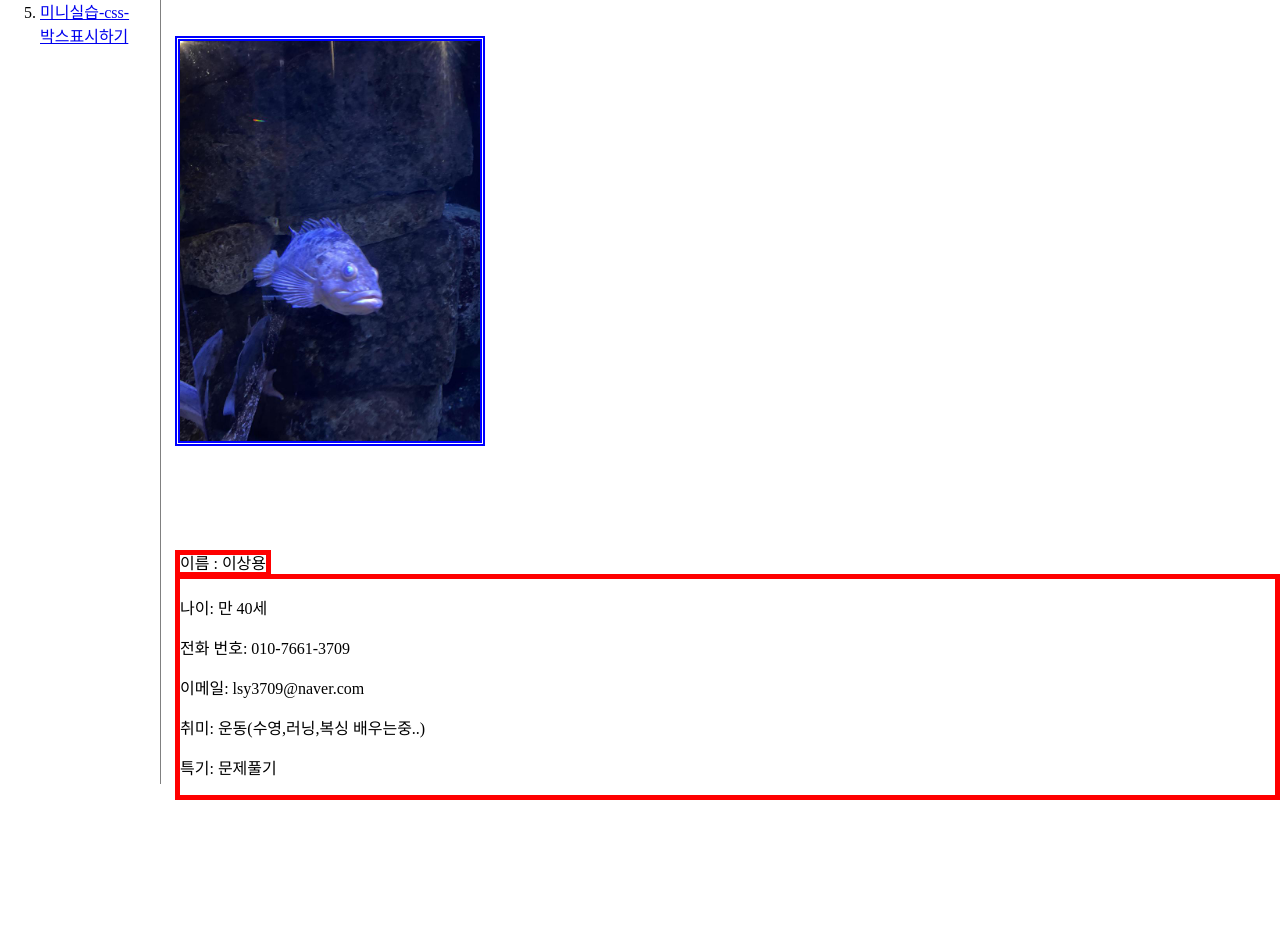
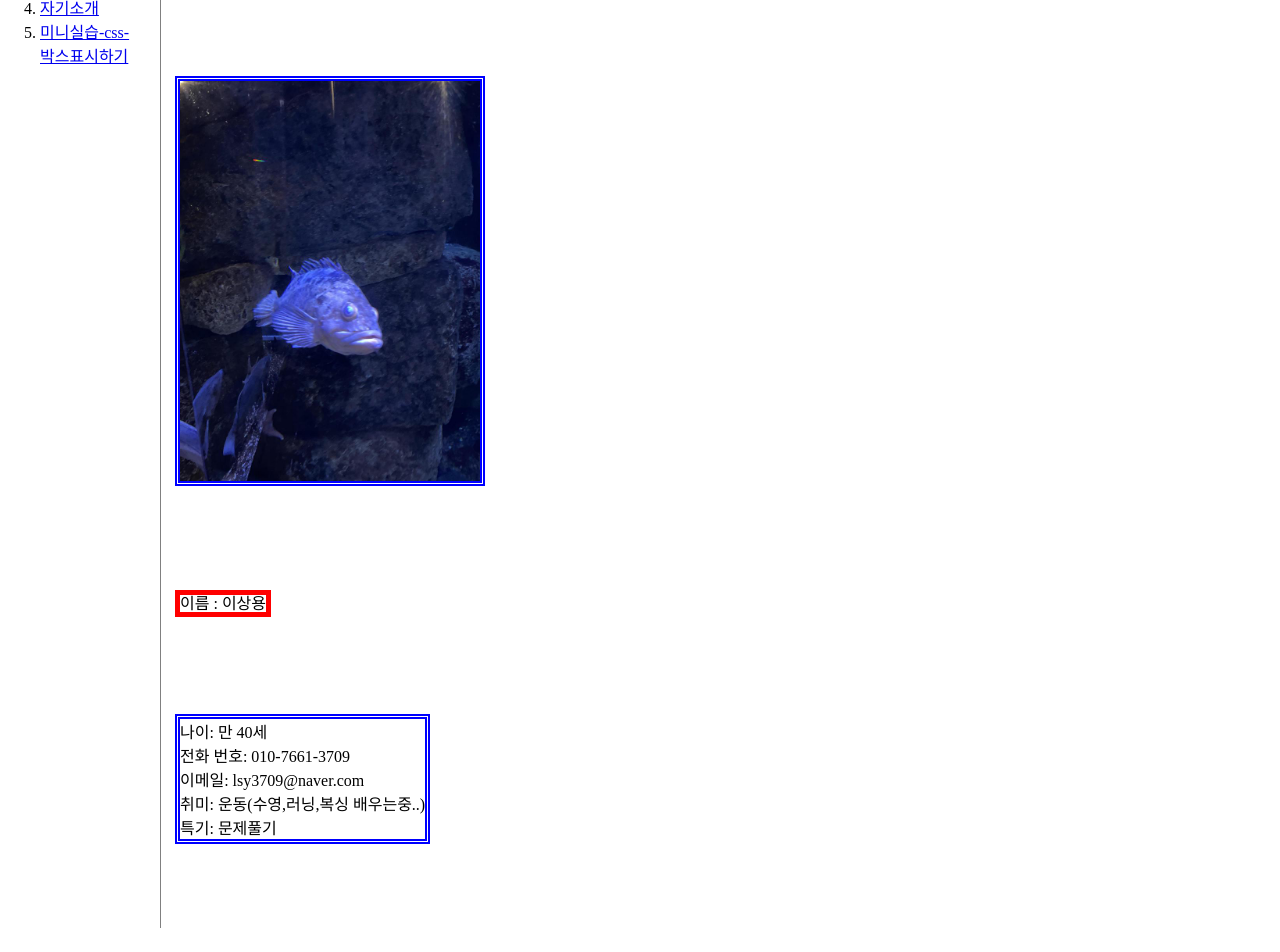
Before and after one commit to LSY881109/HTML_TEST_501, a plain HTML site: page 5.html in a window 1280 px wide. Shown: the part 152-1104 px from the top of the page. Before the commit the page ends 952 px from the top, so only its background shows below. Drawn offline with Linux system fonts and the light colour scheme.

Commit message:
미니 실습에 플렉스 적용해보기.

```diff
--- a/5.html
+++ b/5.html
@@ -33,12 +33,14 @@
             </span>
             <br>
 
-            <div id="box1_block">
-                <p>나이: 만 40세</p>
-                <p> 전화 번호: 010-7661-3709</p>
-                <p>이메일: lsy3709@naver.com</p>
-                <p> 취미: 운동(수영,러닝,복싱 배우는중..)</p>
-                <p> 특기: 문제풀기</p>
+            <div class="container box_base">
+
+                <div>나이: 만 40세 </div>
+                <div>전화 번호: 010-7661-3709</div>
+                <div>이메일: lsy3709@naver.com</div>
+                <div>취미: 운동(수영,러닝,복싱 배우는중..)</div>
+                <div>특기: 문제풀기</div>
+
             </div>
         </div>
     </div>
--- a/css/style.css
+++ b/css/style.css
@@ -4,7 +4,10 @@
 }
 
 body {
-    margin: 0;
+    /* margin: 0; */
+    margin-top: 20px;
+    margin-left: 0;
+    margin-right: 0;
 }
 
 h1 {
@@ -31,6 +34,7 @@ h1 {
 
 #article {
     padding-left: 25px;
+    padding-top: 20px;
 }
 
 /* h1 {
@@ -39,6 +43,8 @@ h1 {
 
 .saw {
     border: 5px solid red;
+    padding: 0;
+    margin-top: 30px;
 }
 
 #box1_inline {
@@ -55,6 +61,7 @@ h1 {
     border: 10px dotted green;
     display: inline;
     margin-bottom: 100px;
+    margin-top: 100px;
 }
 
 .box_base {
@@ -64,6 +71,9 @@ h1 {
     margin-bottom: 100px;
 }
 
-h2 {
-    margin-top: 100px;
+.container {
+    display: inline-flex;
+    flex-direction: column;
+    /* flex-direction: row;
+    flex-wrap: wrap; */
 }
```
